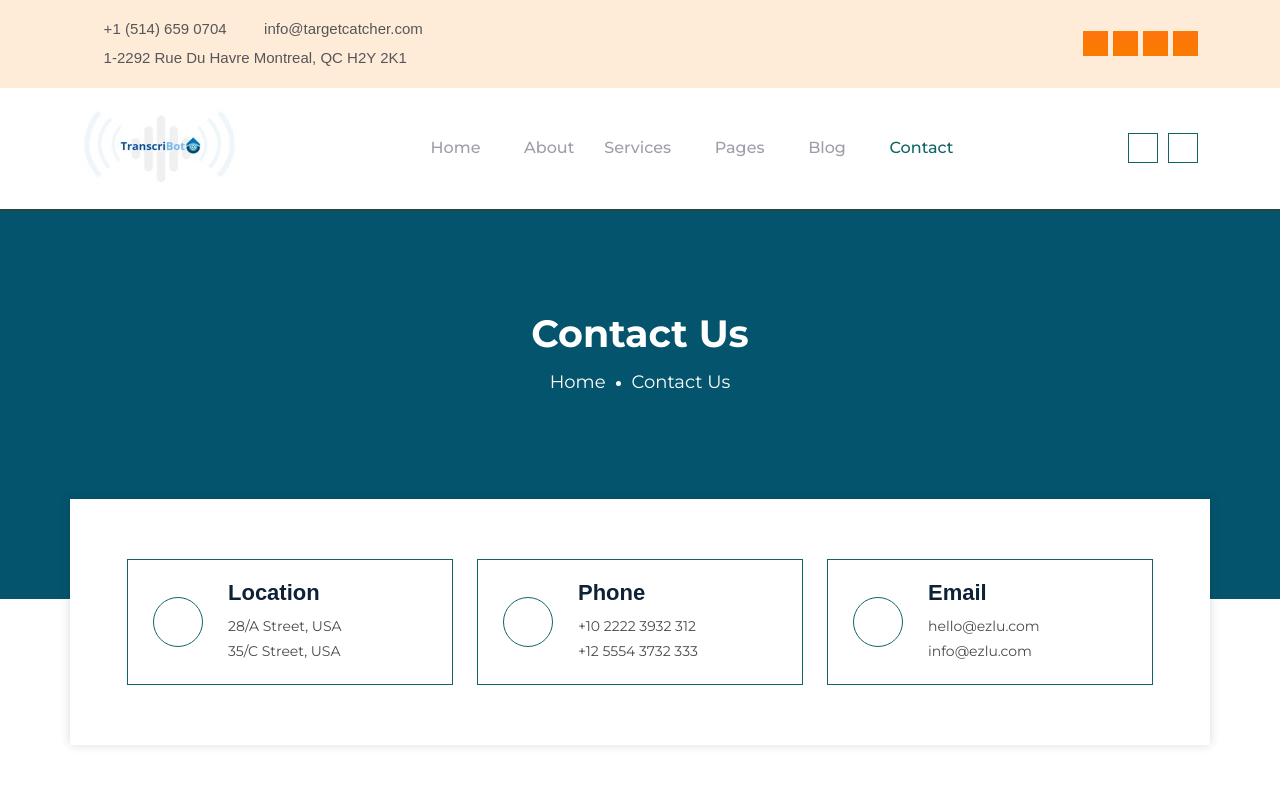
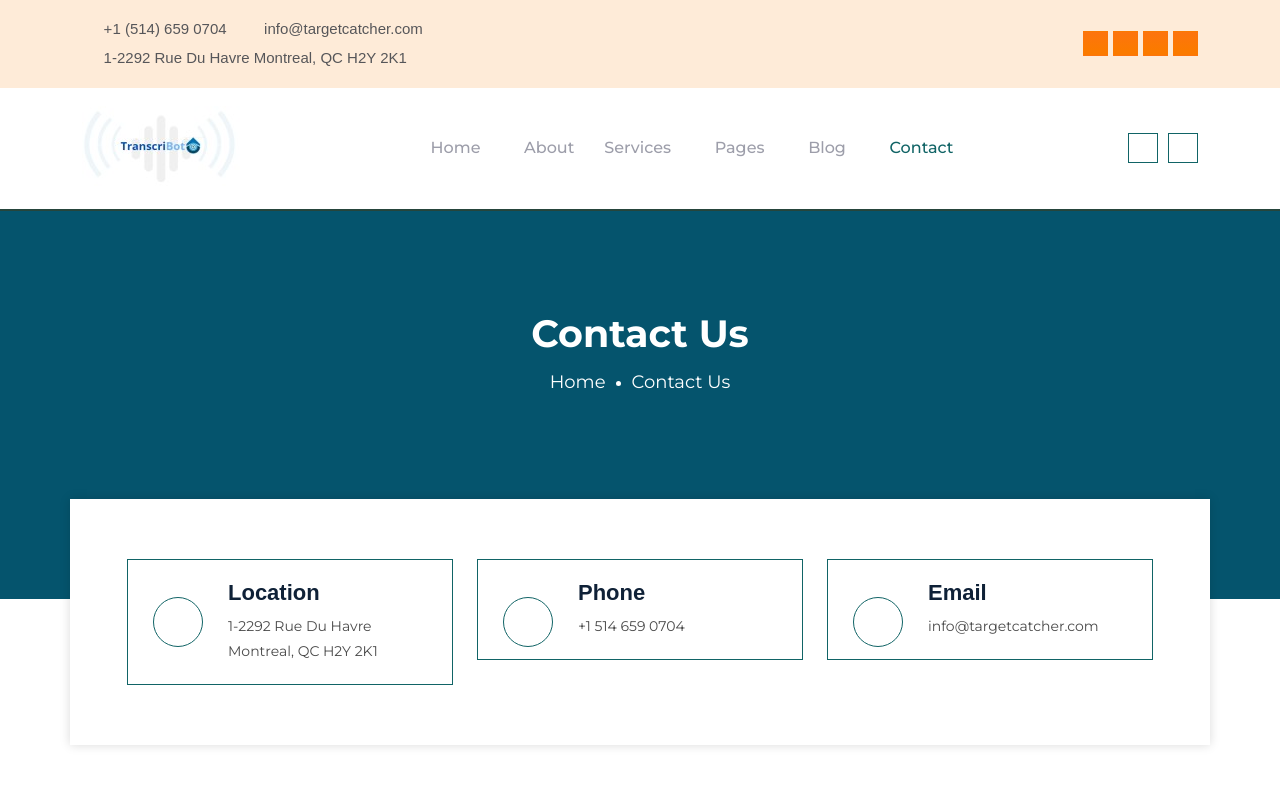
Before and after one commit to atreyi1405/frontend-project, an Angular app in the folder ezlu-ng/: page /contact in a window 1280 px wide. Shown: the top 800 px of the page. Built offline with nearby package versions, Linux system fonts and the light colour scheme; a web font is replaced by a local one.

Commit message:
changed contact info

```diff
--- a/ezlu-ng/src/app/components/pages/contact/contact.component.html
+++ b/ezlu-ng/src/app/components/pages/contact/contact.component.html
@@ -23,8 +23,8 @@
                     <i class="flaticon-maps-and-flags"></i>
                     <h3>Location</h3>
                     <ul>
-                        <li>28/A Street, USA</li>
-                        <li>35/C Street, USA</li>
+                        <li>1-2292 Rue Du Havre Montreal, QC H2Y 2K1</li>
+
                     </ul>
                 </div>
             </div>
@@ -34,8 +34,8 @@
                     <i class="flaticon-call"></i>
                     <h3>Phone</h3>
                     <ul>
-                        <li>+10 2222 3932 312</li>
-                        <li>+12 5554 3732 333</li>
+                        <li>+1 514 659 0704</li>
+
                     </ul>
                 </div>
             </div>
@@ -45,8 +45,8 @@
                     <i class="flaticon-envelope"></i>
                     <h3>Email</h3>
                     <ul>
-                        <li>hello@ezlu.com</li>
-                        <li>info@ezlu.com</li>
+                        <li>info@targetcatcher.com</li>
+
                     </ul>
                 </div>
             </div>
```
